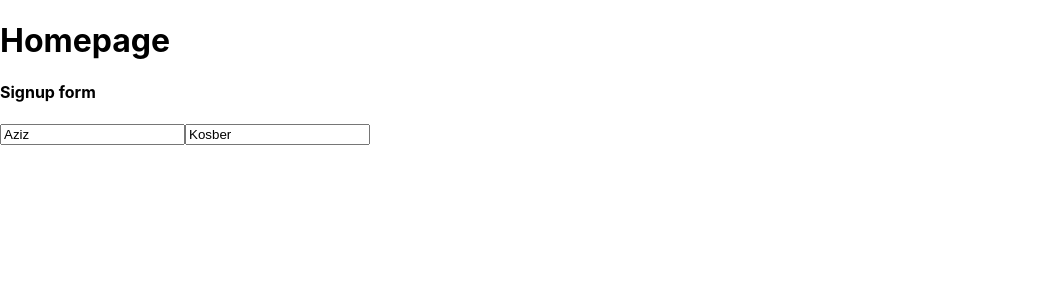
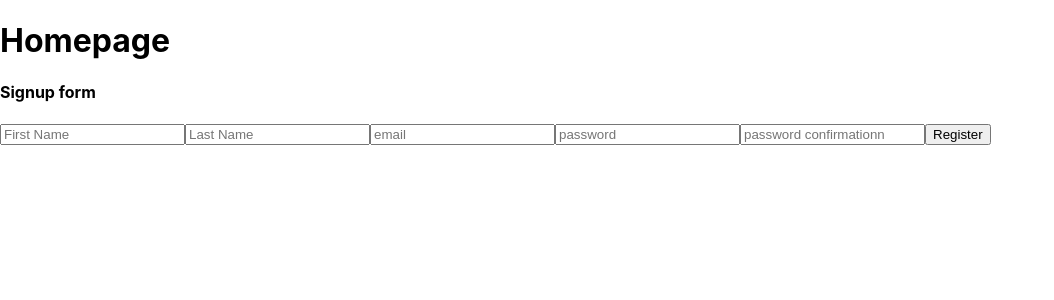
Before and after one commit to leothebeagle/siwa-ecommerce-react-frontend, a React (Create React App) app: page / in a window 1280 px wide. Shown: the top 300 px of the page, without its empty margins (0-1054 px from the left). Built offline with nearby package versions, Linux system fonts and the light colour scheme.

Commit message:
Complete signup form. onSubmit not yet POSTing

```diff
--- a/src/components/SignupForm.js
+++ b/src/components/SignupForm.js
@@ -3,8 +3,9 @@ import React from 'react';
 class SignupForm extends React.Component {
 
     state = {
-        firstName: "Aziz",
-        lastName: "Kosber",
+        firstName: "",
+        lastName: "",
+        email:"",
         password: "",
         passwordConfirmation: ""
     }
@@ -15,13 +16,22 @@ class SignupForm extends React.Component {
         })
     }
 
+    handleSubmit = event => {
+        event.preventDefault();
+        console.log(event.target.firstName.value);
+    }
+
     render() {
         return(
             <div>
                 <h4>Signup form</h4>
-                <form>
-                    <input onChange={this.handleChange} type="text" name="firstName" value={this.state.firstName} />
-                    <input onChange={this.handleChange} type="text" name="lastName" value={this.state.lastName} />
+                <form onSubmit={this.handleSubmit} >
+                    <input onChange={this.handleChange} type="text" name="firstName" value={this.state.firstName} placeholder="First Name" />
+                    <input onChange={this.handleChange} type="text" name="lastName" value={this.state.lastName} placeholder="Last Name"/>
+                    <input onChange={this.handleChange} type="email" name="email" value={this.state.email} placeholder="email"/>
+                    <input onChange={this.handleChange} type="password" name="password" value={this.state.password} placeholder="password"/>
+                    <input onChange={this.handleChange} type="password" name="passwordConfirmation" value={this.state.password_confirmation} placeholder="password confirmationn"/>
+                    <button type="submit">Register</button>
                 </form>
             </div>
         )
```
